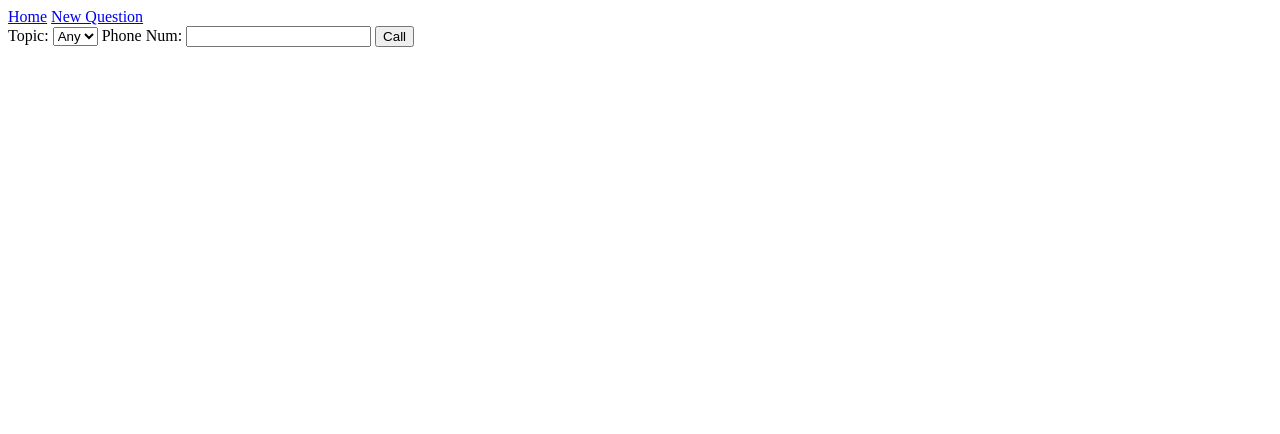
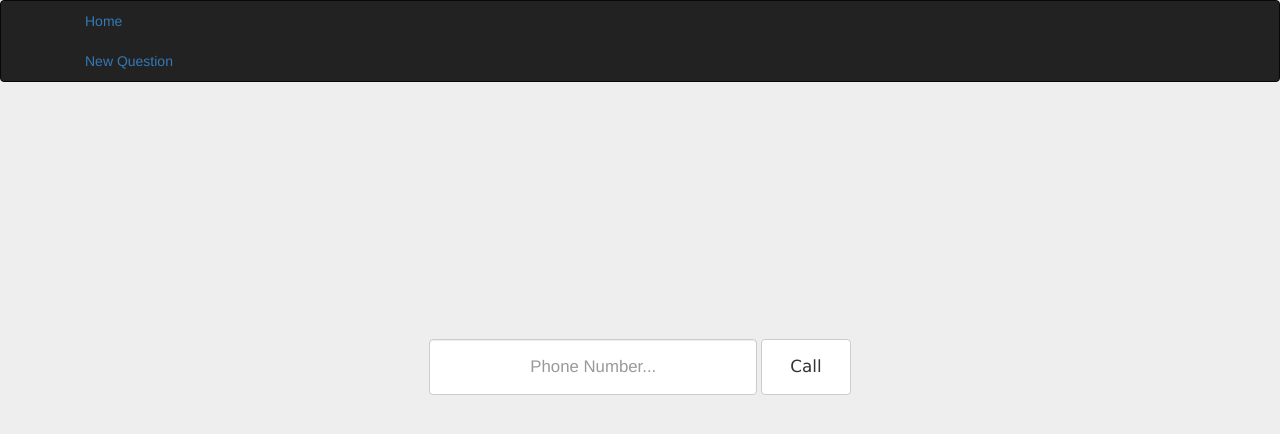
Before and after one commit to abourne1/interview_workshop, a Flask app: template phone_interview/app/templates/homepage.html in a window 1280 px wide. Shown: the top 434 px of the page. Run offline with Flask 2, Linux system fonts and the light colour scheme; the template is opened without the code that fills it, so the values that code supplies are empty; parts of the project's set-up code (start-up, migrations or seed data) failed here and were passed over; some libraries are stand-ins or nearby versions.

Commit message:
home page looks prettier

```diff
--- /dev/null
+++ b/phone_interview/app/static/style.css
@@ -0,0 +1,23 @@
+body {
+	background-color: #eee
+}
+
+.call-button {
+	height: 7%;
+	width: 7%;
+	margin: 1px 0 0 0;
+	font-size: 120%;
+	font-family: verdana;
+}
+
+.main-form{
+	margin: 20% 0 0 0;
+}
+
+.phone-input {
+	height: 7%;
+}
+
+::-webkit-input-placeholder {font-size: 120%; text-align: center;}
+:-moz-placeholder {font-size: 120%; text-align: center;}
+:-ms-input-placeholder {font-size: 120%; text-align: center;}
--- a/phone_interview/app/templates/base.html
+++ b/phone_interview/app/templates/base.html
@@ -1,4 +1,11 @@
 <html>
+  <!-- Latest compiled and minified CSS -->
+  <link rel="stylesheet" href="https://maxcdn.bootstrapcdn.com/bootstrap/3.3.5/css/bootstrap.min.css">
+
+  <link rel="stylesheet" href="../static/style.css">
+
+  <!-- Latest compiled and minified JavaScript -->
+  <script src="https://maxcdn.bootstrapcdn.com/bootstrap/3.3.5/js/bootstrap.min.js"></script>
   <head>
     {% if title %}
     <title>{{ title }} - microblog</title>
@@ -6,9 +13,24 @@
     <title>microblog</title>
     {% endif %}
   </head>
+
   <body>
-    <a href = "/">Home</a>
-    <a href = "/new">New Question</a>
+    <div class="navbar navbar-inverse navbar-top">
+      <div class="navbar-inner">
+        <div class="container span2">
+          <ul class="nav">
+            <li class="">
+              <a href = "/">Home</a>
+            </li>
+            <li class="">
+              <a href = "/new">New Question</a>
+            </li>
+          </ul>
+        </div>
+      </div>
+    </div>
+
+
     {% with messages = get_flashed_messages() %}
     {% if messages %}
     <ul>
--- a/phone_interview/app/templates/homepage.html
+++ b/phone_interview/app/templates/homepage.html
@@ -45,18 +45,12 @@
         </form>
 
     {% else %}
-        <form class="call" action='/choose_question'>
-            Topic:
-            <select name="topic_id">
-                <option value=0>Any</option>
-                {% for topic in topics %}
-                    <option value={{topic.id}}>{{ topic.name }}</option>
-                {% endfor %}
-            </select>
-            Phone Num:
-            <input type="tel" name="number">
-            <input type="submit" value="Call" onclick="display();">
-        </form>
+    <form class="main-form form-inline text-center" action="/choose_question">
+        <div class="form-group">
+            <input class="phone-input form-control" size="35" type="tel" name="number" placeholder="Phone Number...">
+        </div>
+        <button type="submit" class="call-button btn btn-default" value="Call">Call</button>
+    </form>
     {% endif %}
 
 {% endblock %}
```
Also changed, not shown: phone_interview/README.md.
